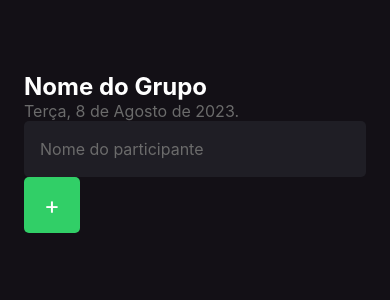
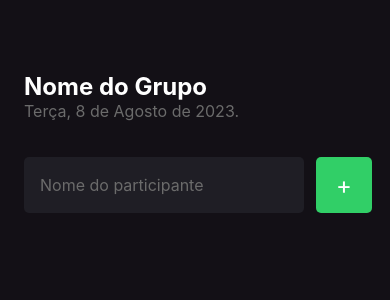
Before and after one commit to CESUL-2023/Fundamentos_React_Native, a React Native app: screen / in a window 390 px wide. Shown: the top 300 px of the page. Built offline with nearby package versions, Linux system fonts and the light colour scheme.

Commit message:
Ajustando style do formulario

```diff
--- a/src/screens/Home/index.tsx
+++ b/src/screens/Home/index.tsx
@@ -12,6 +12,7 @@ export function Home() {
             <Text style={styles.groupName} >Nome do Grupo</Text>
             <Text style={styles.groupDate} >Terça, 8 de Agosto de 2023.</Text>
 
+            <View style={styles.form}>
                 <TextInput style={styles.input} placeholder='Nome do participante' placeholderTextColor="#6B6B6B" />
 
                 <TouchableOpacity style={styles.button} onPress={handleParticipantAdd}>
@@ -20,5 +21,6 @@ export function Home() {
                     </Text>
                 </TouchableOpacity>
             </View>
+        </View>
     );
 }
--- a/src/screens/Home/styles.ts
+++ b/src/screens/Home/styles.ts
@@ -17,7 +17,9 @@ export const styles = StyleSheet.create({
         borderRadius: 5,
         color: '#FFF',
         padding: 16,
-        fontSize: 16
+        fontSize: 16,
+        flex: 1,
+        marginRight: 12
     },
     button: {
         width: 56,
@@ -30,6 +32,12 @@ export const styles = StyleSheet.create({
     buttonText: {
         color: "#FFF",
         fontSize: 24
+    },
+    form: {
+        width: '100%',
+        flexDirection: "row",
+        marginTop: 36,
+        marginBottom: 42
     }
 
 });
```
Lines whose indentation alone changed are shown as unchanged.
